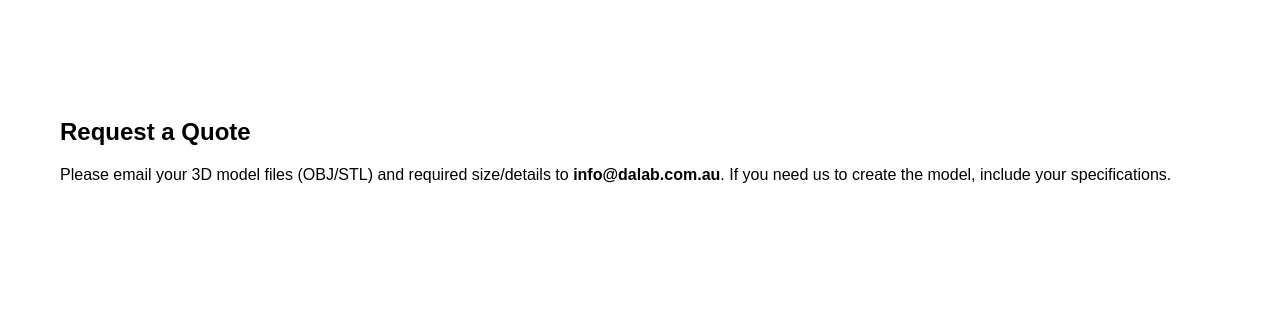
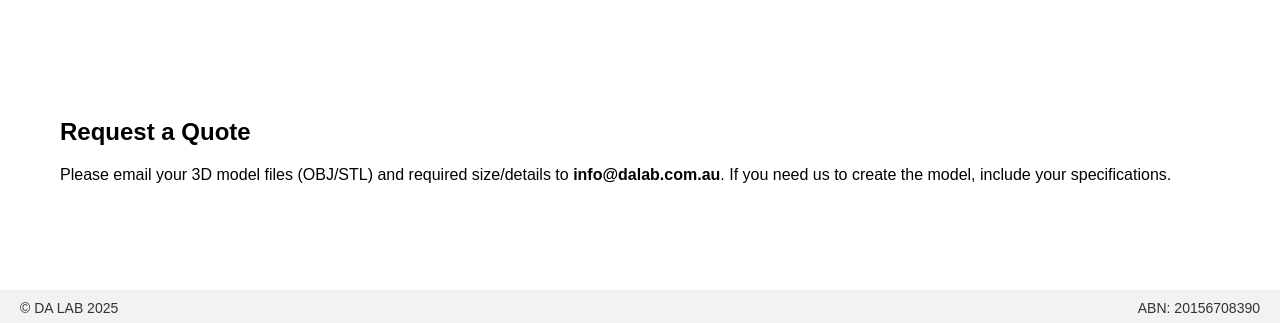
Before and after one commit to Dheyaa/dalab_website, a plain HTML site: page index.html in a window 1280 px wide. Shown: the part 470-793 px from the top of the page. Drawn offline with Linux system fonts and the light colour scheme.

Commit message:
Update index.html

```diff
--- a/index.html
+++ b/index.html
@@ -3,6 +3,29 @@
 
 <html lang="en">
 <head>
+<style>
+  body {
+    margin: 0;
+    padding-bottom: 60px; /* space for the footer */
+    box-sizing: border-box;
+  }
+  footer {
+    background-color: #f2f2f2;
+    padding: 10px 20px;
+    display: flex;
+    justify-content: space-between;
+    font-family: Arial, sans-serif;
+    font-size: 14px;
+    color: #333;
+    position: fixed;
+    bottom: 0;
+    left: 0;
+    width: 100%;
+    height: 40px;
+    box-sizing: border-box;
+  }
+</style>
+
 <meta charset="utf-8"/>
 <title>DA LAB Studio - Architectural Modelling, 3D Printing, Prototyping & Fabrication</title>
 <style>
@@ -58,19 +81,6 @@
             height: auto;
         }
     </style>
-
-<style>
-  footer {
-    background-color: #f2f2f2;
-    padding: 10px 20px;
-    display: flex;
-    justify-content: space-between;
-    font-family: Arial, sans-serif;
-    font-size: 14px;
-    color: #333;
-  }
-</style>
-
 </head>
 <body>
 <header style="; display: flex; align-items: center; justify-content: space-between;">
```
